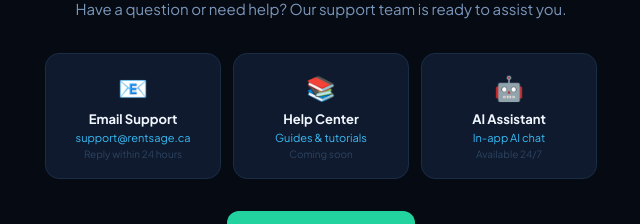
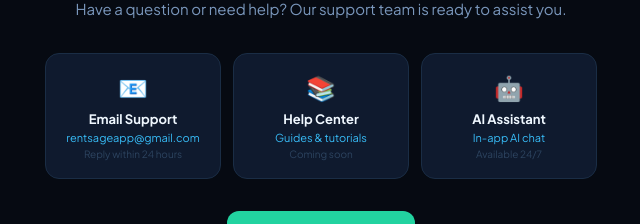
Before and after one commit to enriquerentmind/rentmind, a React (Create React App) app: page / in a window 1280 px wide. Shown: the part 2280-2504 px from the top of the page, without its empty margins (319-959 px from the left). Built offline with nearby package versions, Linux system fonts and the light colour scheme.

Commit message:
update support email

```diff
--- a/src/App.js
+++ b/src/App.js
@@ -1275,7 +1275,7 @@ export default function RentMind({ session }) {
                 { l: "📄 Document Storage", sub: "Leases, receipts, reports" },
                 { l: "🔒 Privacy Policy", onClick: () => setShowPrivacy(true) },
                 { l: "📋 Terms of Service", onClick: () => setShowTerms(true) },
-                { l: "💬 Contact Support", onClick: () => window.open("mailto:support@rentsage.ca") },
+                { l: "💬 Contact Support", onClick: () => window.open("mailto:rentsageapp@gmail.com") },
               ].map((r, i, arr) => (
                 <div key={i} onClick={r.onClick} style={{ padding: "12px 14px", display: "flex", justifyContent: "space-between", alignItems: "center", borderBottom: i < arr.length - 1 ? `1px solid ${C.border}` : "none", cursor: "pointer" }}>
                   <div>
--- a/src/Landing.js
+++ b/src/Landing.js
@@ -213,7 +213,7 @@ export default function Landing() {
         <p style={{ color: "#7A97BC", fontSize: 15, marginBottom: 32, lineHeight: 1.6 }}>Have a question or need help? Our support team is ready to assist you.</p>
         <div style={{ display: "grid", gridTemplateColumns: "1fr 1fr 1fr", gap: 12, marginBottom: 32 }}>
           {[
-            { i: "📧", t: "Email Support", d: "support@rentsage.ca", sub: "Reply within 24 hours" },
+            { i: "📧", t: "Email Support", d: "rentsageapp@gmail.com", sub: "Reply within 24 hours" },
             { i: "📚", t: "Help Center", d: "Guides & tutorials", sub: "Coming soon" },
             { i: "🤖", t: "AI Assistant", d: "In-app AI chat", sub: "Available 24/7" },
           ].map((s, i) => (
@@ -225,7 +225,7 @@ export default function Landing() {
             </div>
           ))}
         </div>
-        <a href="mailto:support@rentsage.ca" style={{ background: "#22D3A0", color: "#060A12", padding: "13px 28px", borderRadius: 12, fontWeight: 800, fontSize: 14, textDecoration: "none", display: "inline-block" }}>
+        <a href="mailto:rentsageapp@gmail.com" style={{ background: "#22D3A0", color: "#060A12", padding: "13px 28px", borderRadius: 12, fontWeight: 800, fontSize: 14, textDecoration: "none", display: "inline-block" }}>
           Contact Support →
         </a>
       </div>
```
